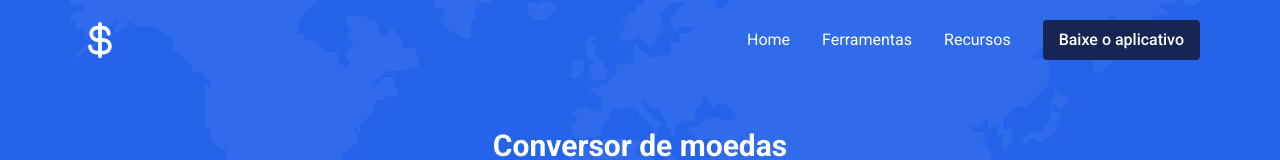
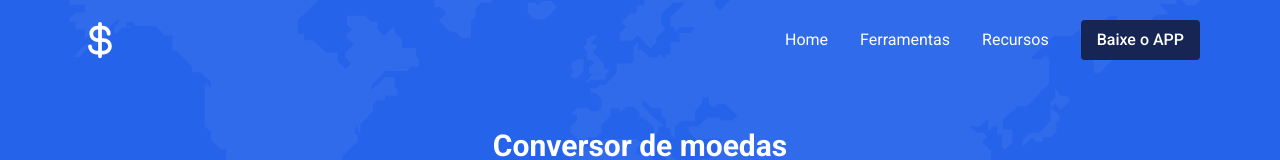
Before and after one commit to luccarauedys/conversor-de-moedas, a Next.js app: page / in a window 1280 px wide. Shown: the top 160 px of the page. Built offline with nearby package versions, Linux system fonts and the light colour scheme; no server answers.

Commit message:
refactor: mudancas na organização dos componentes do header

```diff
--- a/src/components/Header/MenuDesktop.tsx
+++ b/src/components/Header/MenuDesktop.tsx
@@ -1,27 +1,43 @@
 import Link from "next/link";
-
 import { CurrencyDollar } from "@phosphor-icons/react";
 
 export default function MenuDesktop() {
+  const links = [
+    { href: "", title: "Home" },
+    { href: "", title: "Ferramentas" },
+    { href: "", title: "Recursos" },
+    { href: "", title: "Baixe o APP", highlight: true },
+  ];
+
+  const renderLinks = () => {
+    return links.map((link) => {
+      if (link.highlight) {
+        return (
+          <Link key={link.title} href={link.href} className="primary-button">
+            {link.title}
+          </Link>
+        );
+      }
+
+      return (
+        <Link
+          key={link.title}
+          href={link.href}
+          className="hover:scale-105 duration-300"
+        >
+          {link.title}
+        </Link>
+      );
+    });
+  };
+
   return (
     <div className="flex justify-between items-center text-white h-[80px]">
       <div className="container mx-auto flex justify-between items-center">
         <Link href="/" className="uppercase font-semibold text-2xl">
           <CurrencyDollar size={40} weight="bold" />
         </Link>
-
-        <nav className="flex items-center gap-8">
-          <Link href="" className="hover:scale-105 duration-300">
-            Home
-          </Link>
-          <Link href="" className="hover:scale-105 duration-300">
-            Ferramentas
-          </Link>
-          <Link href="" className="hover:scale-105 duration-300">
-            Recursos
-          </Link>
-          <button className="primary-button">Baixe o aplicativo</button>
-        </nav>
+        <nav className="flex items-center gap-8">{renderLinks()}</nav>
       </div>
     </div>
   );
--- a/src/components/Header/MenuMobile.tsx
+++ b/src/components/Header/MenuMobile.tsx
@@ -5,12 +5,44 @@ import { CurrencyDollar, List, X } from "@phosphor-icons/react";
 export default function MenuMobile() {
   const [menuIsOpen, setMenuIsOpen] = useState(false);
 
+  const links = [
+    { href: "", title: "Home" },
+    { href: "", title: "Ferramentas" },
+    { href: "", title: "Recursos" },
+    { href: "", title: "Baixe o APP", highlight: true },
+  ];
+
+  const renderLinks = () => {
+    return links.map((link) => {
+      if (link.highlight) {
+        return (
+          <Link
+            key={link.title}
+            href={link.href}
+            className="primary-button bg-blue-600 hover:bg-blue-700  w-[180px] text-center mx-auto"
+          >
+            {link.title}
+          </Link>
+        );
+      }
+
+      return (
+        <Link
+          key={link.title}
+          href={link.href}
+          className="uppercase text-base font-medium text-center hover:scale-105 duration-300"
+        >
+          {link.title}
+        </Link>
+      );
+    });
+  };
+
   return (
     <div className="container flex justify-between text-white p-6">
       <Link href="/" className="uppercase text-xl font-semibold">
         <CurrencyDollar size={30} weight="bold" />
       </Link>
-
       <List
         weight="bold"
         onClick={() => setMenuIsOpen(true)}
@@ -24,30 +56,7 @@ export default function MenuMobile() {
             className="absolute top-6 right-6 text-3xl cursor-pointer hover:scale-110 duration-500"
           />
           <div className="grid grid-cols-1 mt-24 gap-8 max-w-[80%] mx-auto">
-            <Link
-              href="/"
-              className="uppercase text-base font-medium text-center hover:scale-105 duration-300"
-            >
-              Home
-            </Link>
-            <Link
-              href="/"
-              className="uppercase text-base font-medium text-center hover:scale-105 duration-300"
-            >
-              Ferramentas
-            </Link>
-            <Link
-              href="/"
-              className="uppercase text-base font-medium text-center hover:scale-105 duration-300"
-            >
-              Recursos
-            </Link>
-            <Link
-              href="/"
-              className="primary-button bg-blue-600 hover:bg-blue-700  w-[180px] text-center mx-auto"
-            >
-              Baixe o aplicativo
-            </Link>
+            {renderLinks()}
           </div>
         </div>
       )}
```
Also changed, not shown: 1 other file (tests, documents, lock files or other folders).
